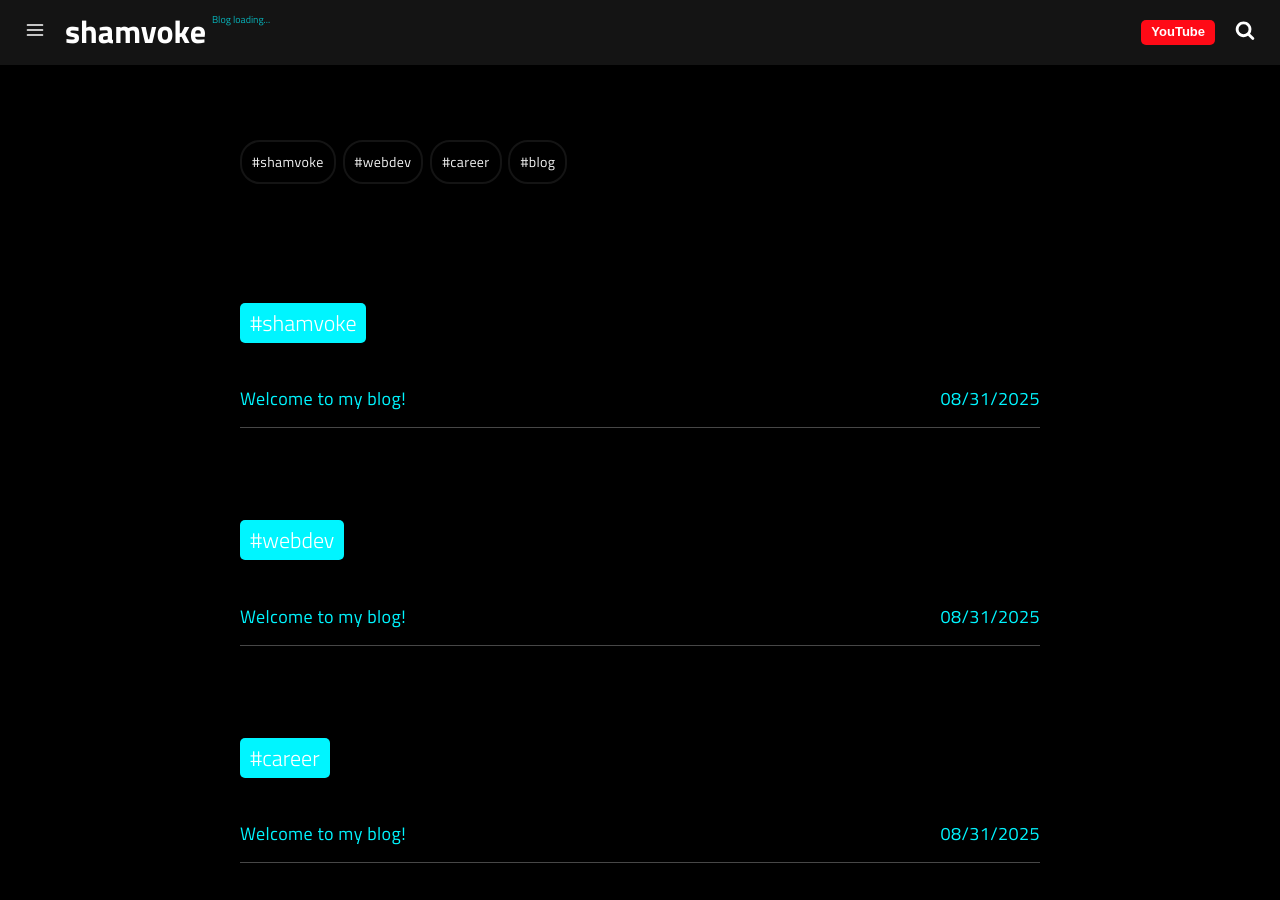
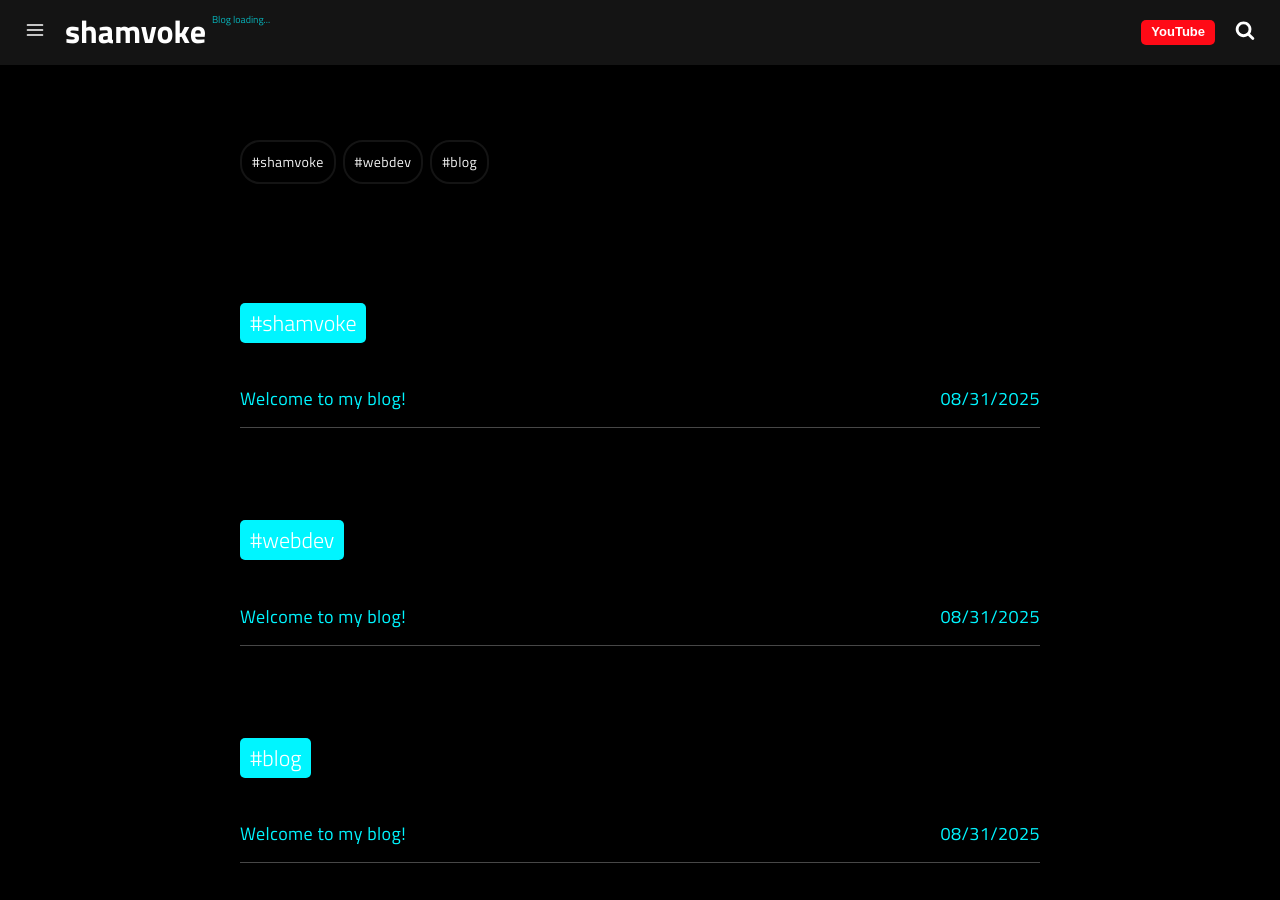
Before and after one commit to shamvoke/shamvoke, a Jekyll site: the page built from tags.html, in a window 1280 px wide and 900 px high. Built offline with Jekyll 4.4.1, drawn with Linux system fonts in a browser that asks for light colours; a script that is not in the unit is left out.

Commit message:
Update Posts “2025-08-31-welcome-to-my-blog”

```diff
--- a/_posts/2025-08-31-welcome-to-my-blog.md
+++ b/_posts/2025-08-31-welcome-to-my-blog.md
@@ -11,7 +11,6 @@
 tags:
   - shamvoke
   - webdev
-  - career
   - blog
 author: shamvoke
 paginate: false
```
